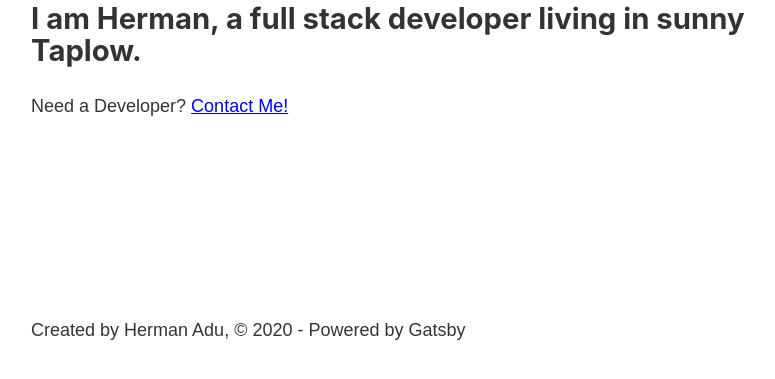
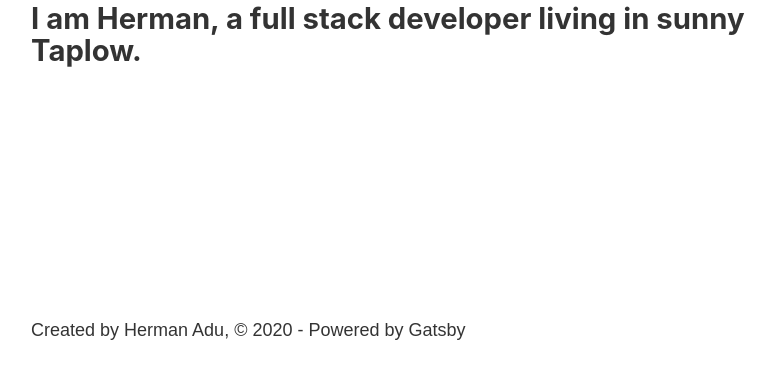
Before and after one commit to Herman-Adu/gatsby-bootcamp, a Gatsby site: page / in a window 1280 px wide. Shown: the part 413-792 px from the top of the page, without its empty margins (252-1027 px from the left). Built offline with nearby package versions, Linux system fonts and the light colour scheme; Gatsby itself is replaced by a stand-in of ours.

Commit message:
remove the contact link from index.js, as we already have this on the header

```diff
--- a/src/pages/index.js
+++ b/src/pages/index.js
@@ -10,7 +10,6 @@
       <Head title="Home" />
       <h1>Hello!</h1>
       <h2>I am Herman, a full stack developer living in sunny Taplow.</h2>
-      <p>Need a Developer? <Link to="/contact">Contact Me!</Link></p>
     </Layout>
   )
 }
```
